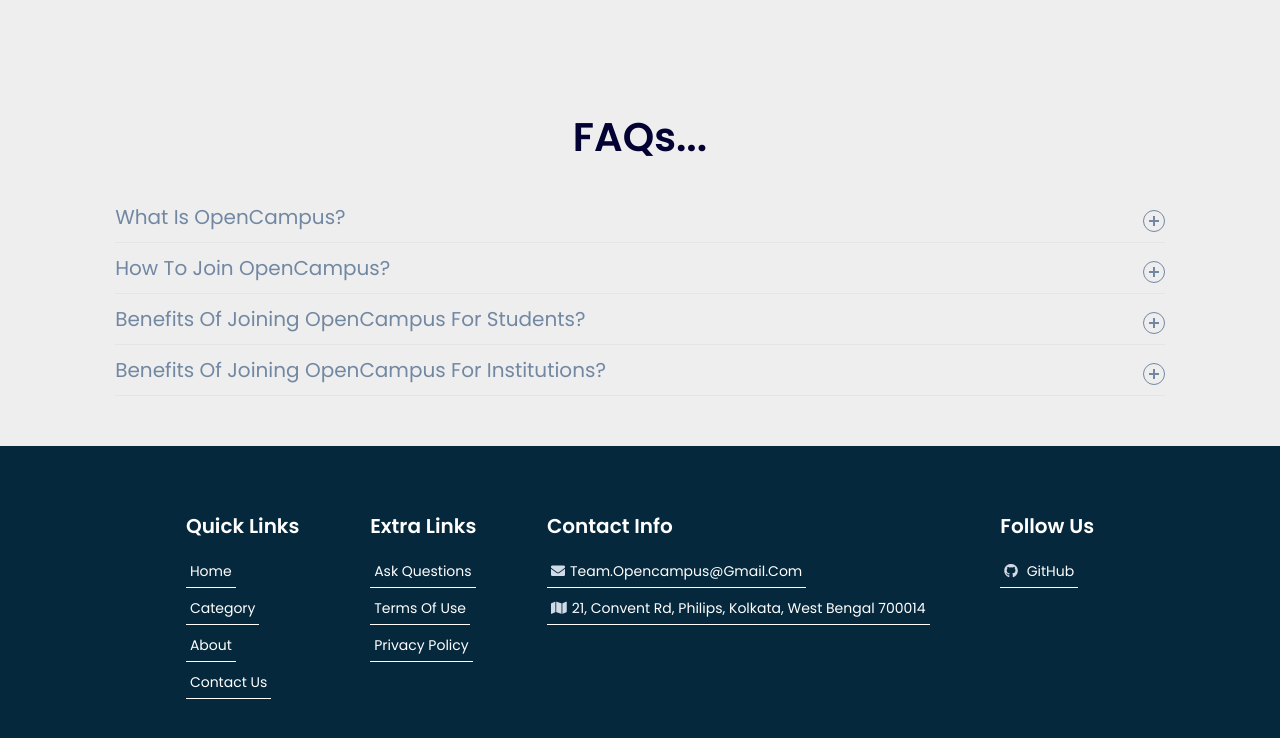
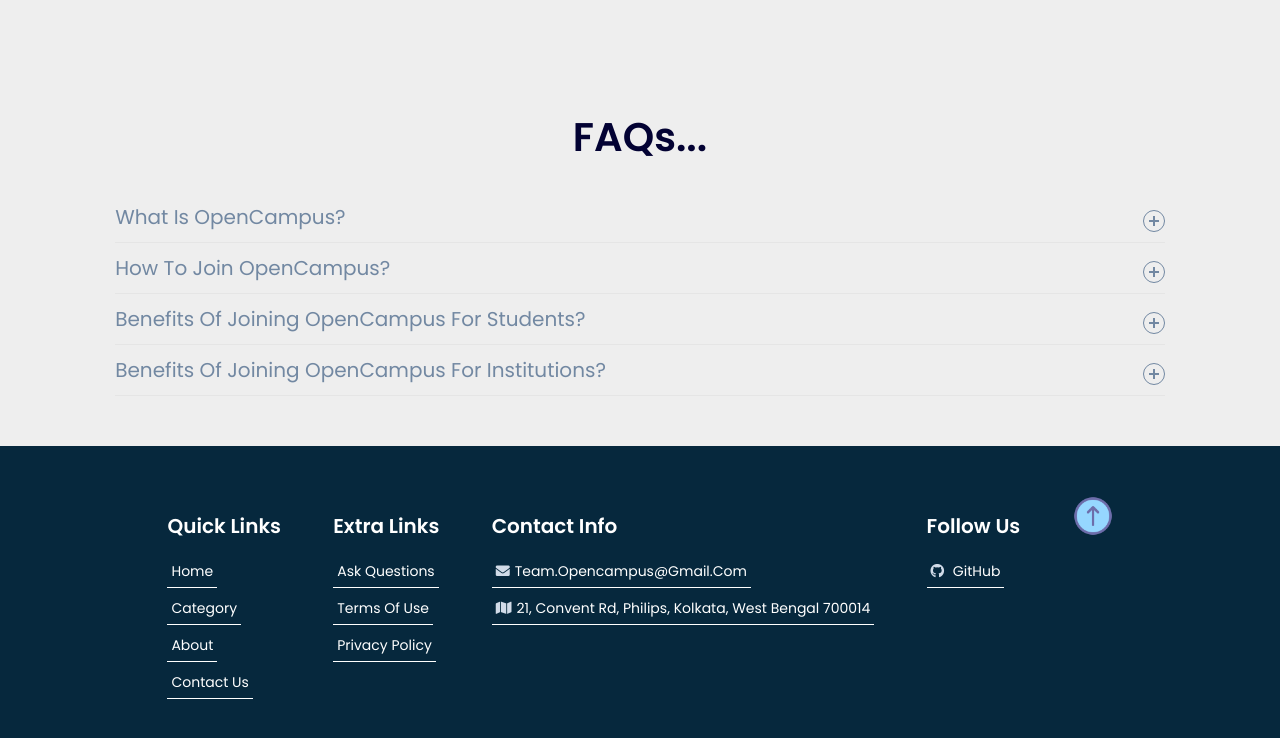
Before and after one commit to TeamOpencampus/opencampus-website, a website built with Vite: page index.html in a window 1280 px wide. Shown: the part 2252-2990 px from the top of the page. Built offline with nearby package versions, Linux system fonts and the light colour scheme; animation ran at ten frames a second.

Commit message:
Button for 'jump to top' Added

```diff
--- a/index.html
+++ b/index.html
@@ -40,7 +40,7 @@
 	</div>
 	<!-- home section starts  -->
 	<section class="home" id="home-section">
-		<div class="swiper home-slider">
+		<div id="top" class="swiper home-slider">
 			<div class="swiper-wrapper">
 				<div class="swiper-slide">
 					<div class="swiper-slide">
@@ -242,6 +242,11 @@
 				</a>
 
 			</div>
+			<a href="#top">
+			<div>
+				<img src="up.png" height="40" width="40">
+			</div>
+			</a>
 		</div>
 	</section>
 	<!-- footer section ends -->
```
Also changed, not shown: up.png (added).
